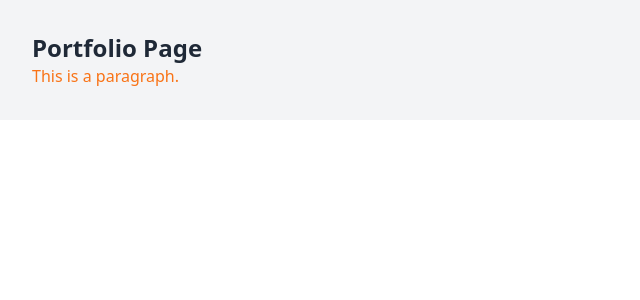
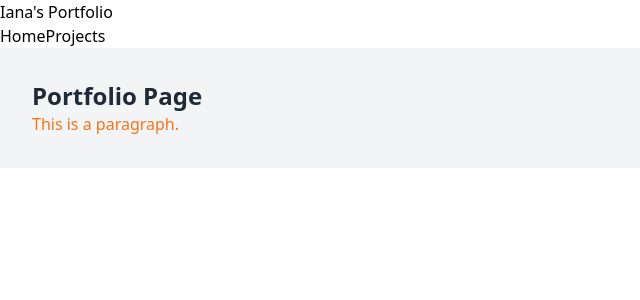
Before and after one commit to ianam/portfolio, a Next.js app: page /portfolio in a window 1280 px wide. Shown: the top 300 px of the page, without its empty margins (0-640 px from the left). Built offline with nearby package versions, Linux system fonts and the light colour scheme.

Commit message:
Add Header

```diff
--- /dev/null
+++ b/components/Header.js
@@ -0,0 +1,13 @@
+function Header() {
+    return (
+        <header>
+            <h1>Iana's Portfolio</h1>
+            <nav>
+                <a href="/">Home</a>
+                <a href="/">Projects</a>
+            </nav>
+        </header>
+    );
+}
+
+export default Header;
--- a/pages/portfolio.js
+++ b/pages/portfolio.js
@@ -1,8 +1,13 @@
+import Header from '../components/Header';
+
 function Portfolio() {
     return (
-        <div className="bg-gray-100 p-8">
-            <h1 className="text-2xl font-bold text-gray-800">Portfolio Page</h1>
-            <p className="text-orange-500">This is a paragraph.</p>
+        <div>
+            <Header />
+            <div className="bg-gray-100 p-8">
+                <h1 className="text-2xl font-bold text-gray-800">Portfolio Page</h1>
+                <p className="text-orange-500">This is a paragraph.</p>
+            </div>
         </div>
     )
 }
```
